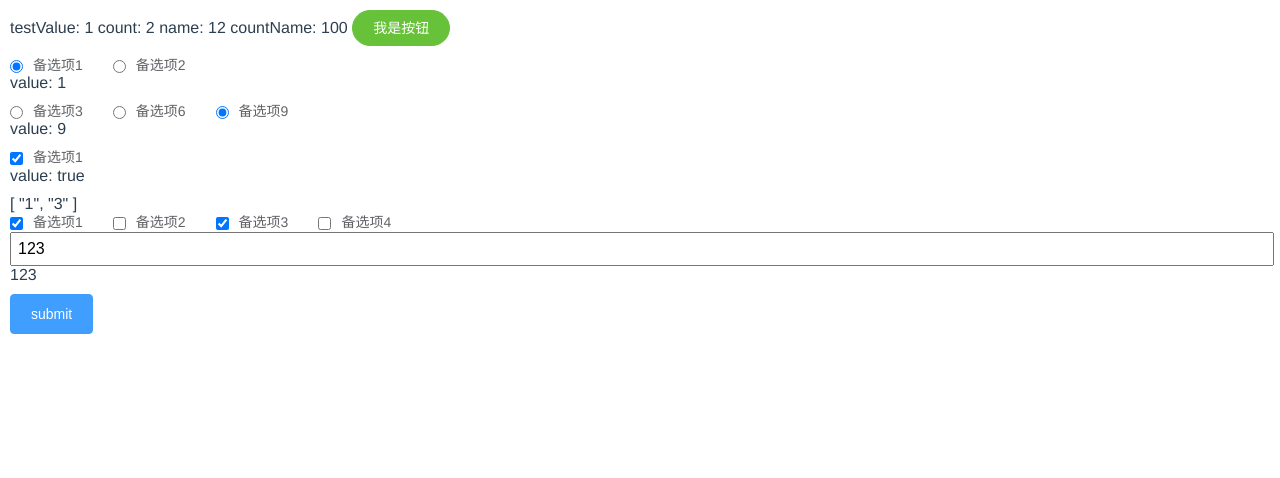
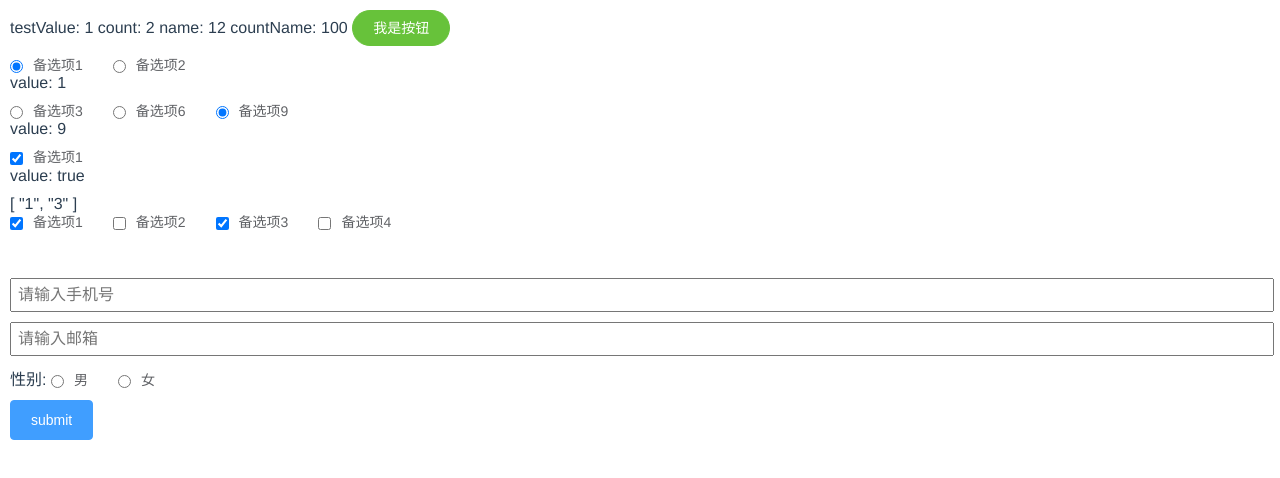
Before and after one commit to qaz61912862/ui, a Vue app: page /#/example in a window 1280 px wide. Shown: the top 478 px of the page. Built offline with nearby package versions, Linux system fonts and the light colour scheme.

Commit message:
开发form表单组件

```diff
--- a/package.json
+++ b/package.json
@@ -12,6 +12,7 @@
   "dependencies": {
     "core-js": "^3.6.5",
     "hansonggorui": "^0.1.1",
+    "mitt": "^2.1.0",
     "vue": "^3.0.0-rc.1",
     "vue-router": "^4.0.0-0",
     "vuex": "^4.0.0-0"
--- a/src/packages/form.vue
+++ b/src/packages/form.vue
@@ -1,7 +1,7 @@
 <template>
   <div>
     <slot name="default"></slot>
-    <div style="margin-top: 10px">
+    <div style="margin-top: 10px" @click.prevent="submitForm">
       <slot name="submit">
         <h-button type="primary">submit</h-button>
       </slot>
@@ -10,7 +10,36 @@
 </template>
 
 <script>
+import mitt from 'mitt'
+import { provide, onUnmounted } from 'vue'
+export const emitter = mitt()
 export default {
-    name: 'h-form' // 定义组件名1
+  name: 'h-form',
+  props: {
+    rules: {
+      type: Object,
+      default: () => ({})
+    }
+  },
+  setup(props, { emit }) {
+    let funcArr = []
+    const callback = (func) => {
+      funcArr.push(func)
+    }
+    provide('form', true)
+    provide('rules', props.rules)
+    emitter.on('form-item-created', e => callback(e))
+    const submitForm = () => {
+      const result = funcArr.map(func => func()).every(c => c)
+      emit('form-submit', result)
+    }
+    onUnmounted(() => {
+      emitter.off('form-item-created', e => callback(e))
+      funcArr = []
+    })
+    return {
+      submitForm
+    }
+  }
 }
 </script>
--- a/src/packages/input.vue
+++ b/src/packages/input.vue
@@ -1,14 +1,20 @@
 <template>
+  <div style="margin: 10px 0">
     <input
       class="el-input input"
+      :class="{'error': error}"
       :value="model"
       v-bind="$attrs"
       @input="emitInput"
+      @blur="handleValidate"
     />
+    <div class="error-msg" v-if="error">{{error}}</div>
+  </div>
 </template>
 
 <script>
-import { computed } from 'vue'
+import { computed, inject, ref, onMounted } from 'vue'
+import { emitter } from './form'
 export default {
   name: 'h-input', // 定义组件名1
   props: {
@@ -16,19 +22,62 @@ export default {
       type: String,
       default: '',
     },
+    prop: {
+      type: String,
+      default: ''
+    }
   },
   emits: ['update:modelValue'],
   inheritAttrs: false,
   setup(props, { emit }) {
+    const isForm = ref(!!inject('form'))
+    const error = ref('')
+    const rules = ref([])
+    if (isForm.value) {
+      rules.value = inject('rules')[props.prop]
+    }
+    const handleValidate = () => {
+      const val = props.modelValue
+      let allPassed = true
+      allPassed = rules.value.every(({required = false, validate = '', message}) => {
+        if (required) {
+          if (val.trim() === '') {
+            error.value = message
+            return false
+          }
+          error.value = ''
+          return true
+        }
+
+        if (validate) {
+          if (!validate.test(val)) {
+            error.value = message
+            return false
+          } else {
+            error.value = ''
+            return true
+          }
+        }
+      })
+      return allPassed
+    }
+    // console.log(inject('form'))
     const model = computed(() => {
       return props.modelValue
     })
     const emitInput= (e) => {
+      // error.value = ''
       emit('update:modelValue', e.target.value)
     }
+    onMounted(() => {
+      emitter.emit('form-item-created', handleValidate)
+    })
     return {
+      isForm,
       model,
-      emitInput
+      emitInput,
+      handleValidate,
+      error
     }
   }
 }
@@ -39,4 +88,11 @@ export default {
     font-size: 16px;
     text-indent: 6px;
   }
+  .error{
+    border: 1px solid red;
+  }
+  .error-msg{
+    color: red;
+    font-size: 14px;
+  }
 </style>
--- a/src/packages/radio-group.vue
+++ b/src/packages/radio-group.vue
@@ -1,11 +1,15 @@
 <template>
-  <div @change="getVal">
-    <slot></slot>
-  </div>
+  <span>
+    <span @change="getVal">
+      <slot></slot>
+    </span>
+    <div class="error-msg" v-if="error">{{error}}</div>
+  </span>
 </template>
 
 <script>
-import { computed, provide } from 'vue'
+import { computed, provide, inject, ref, onMounted } from 'vue'
+import { emitter } from './form'
 export default {
   name: 'h-radio-group',
   props: {
@@ -16,10 +20,32 @@ export default {
   },
   emits: ['change', 'update:modelValue'],
   setup(props, { emit }) {
+    const isForm = ref(!!inject('form'))
+    // console.log(isForm)
+    const error = ref('')
+    const rules = ref([])
+    // if (isForm.value) {
+    //   rules.value = inject('rules')[props.prop]
+    // }
     const getVal = (e) => {
       console.log(e.target.defaultValue)
       model.value = e.target.defaultValue
       emit('change', model.value)
+    }
+    const handleValidate = () => {
+      let allPassed = true
+      allPassed = rules.value.every(({required = false, message}) => {
+        if (required) {
+          if (model.value.trim() === '') {
+            error.value = message
+            return false
+          }
+          error.value = ''
+          return true
+        }
+        return true
+      })
+      return allPassed
     }
     const model = computed({
       get() {
@@ -33,9 +59,21 @@ export default {
       name: 'RadioGroup',
       model
     })
+    onMounted(() => {
+      emitter.emit('form-item-created', handleValidate)
+    })
     return {
-      getVal
+      getVal,
+      isForm,
+      rules,
+      error
     }
   }
 }
 </script>
+<style>
+.error-msg{
+  color: red;
+  font-size: 14px;
+}
+</style>
--- a/src/views/Example.vue
+++ b/src/views/Example.vue
@@ -45,17 +45,62 @@
         <h-checkbox label="4" name="备选项4"></h-checkbox>
       </h-checkbox-group>
     </div>
-    <h-input v-model="testInput" placeholder="请输入"/>
-    {{testInput}}
-    <h-form></h-form>
+    <!-- <h-input v-model="testInput" placeholder="请输入"/> -->
+    <!-- {{testInput}} -->
+    <br /><br />
+    <h-form :rules="rules" @form-submit="formSubmit">
+      <h-input prop="mobile" v-model="params.mobile" placeholder="请输入手机号"/>
+      <h-input prop="email" v-model="params.email" placeholder="请输入邮箱"/>
+      性别:
+      <h-radio-group
+        v-model="params.sex"
+        prop="sex"
+      >
+        <h-radio :label="1">男</h-radio>
+        <h-radio :label="2">女</h-radio>
+      </h-radio-group>
+    </h-form>
   </div>
 </template>
 
 <script>
-import { ref, watchEffect, computed } from 'vue'
+import { ref, watchEffect, computed, reactive } from 'vue'
 import { useRoute, useRouter, onBeforeRouteUpdate, onBeforeRouteLeave } from 'vue-router'
 export default {
   setup() {
+    const rules = ref({
+      mobile: [
+        {
+          required: true,
+          trigger: 'blur',
+          message: '请输入手机号'
+        },
+        {
+          validate: /^1(3[0-9]|5[0-3,5-9]|7[1-3,5-8]|8[0-9])\d{8}$/,
+          trigger: 'blur',
+          message: '请输入正确的手机号'
+        }
+      ],
+      email: [
+        {
+          required: true,
+          trigger: 'blur',
+          message: '请输入邮箱'
+        },
+        {
+          validate: /^[A-Za-zd0-9]+([-_.][A-Za-zd]+)*@([A-Za-zd]+[-.])+[A-Za-zd]{2,5}$/,
+          trigger: 'blur',
+          message: '请输入正确的邮箱'
+        }
+      ],
+      sex: [
+        {
+          required: true,
+          trigger: 'change',
+          message: '请选择性别'
+        },
+      ]
+    })
     const testInput = ref('123')
     const radio = ref(9)
     const count = ref(0)
@@ -119,6 +164,16 @@ export default {
     const unwatchEffect = watchEffect(() => {
       // console.log(count.value)
     })
+    const params = reactive({
+      mobile: '',
+      email: '',
+      sex: ''
+    })
+    const formSubmit = (valid) => {
+      if (valid) {
+        console.log(params)
+      }
+    }
     return {
       getGroupVal,
       testGroup,
@@ -130,7 +185,10 @@ export default {
       getVal,
       count,
       radio,
-      testInput
+      testInput,
+      params,
+      rules,
+      formSubmit
     }
   }
 }
```
Lines whose indentation alone changed are shown as unchanged.
